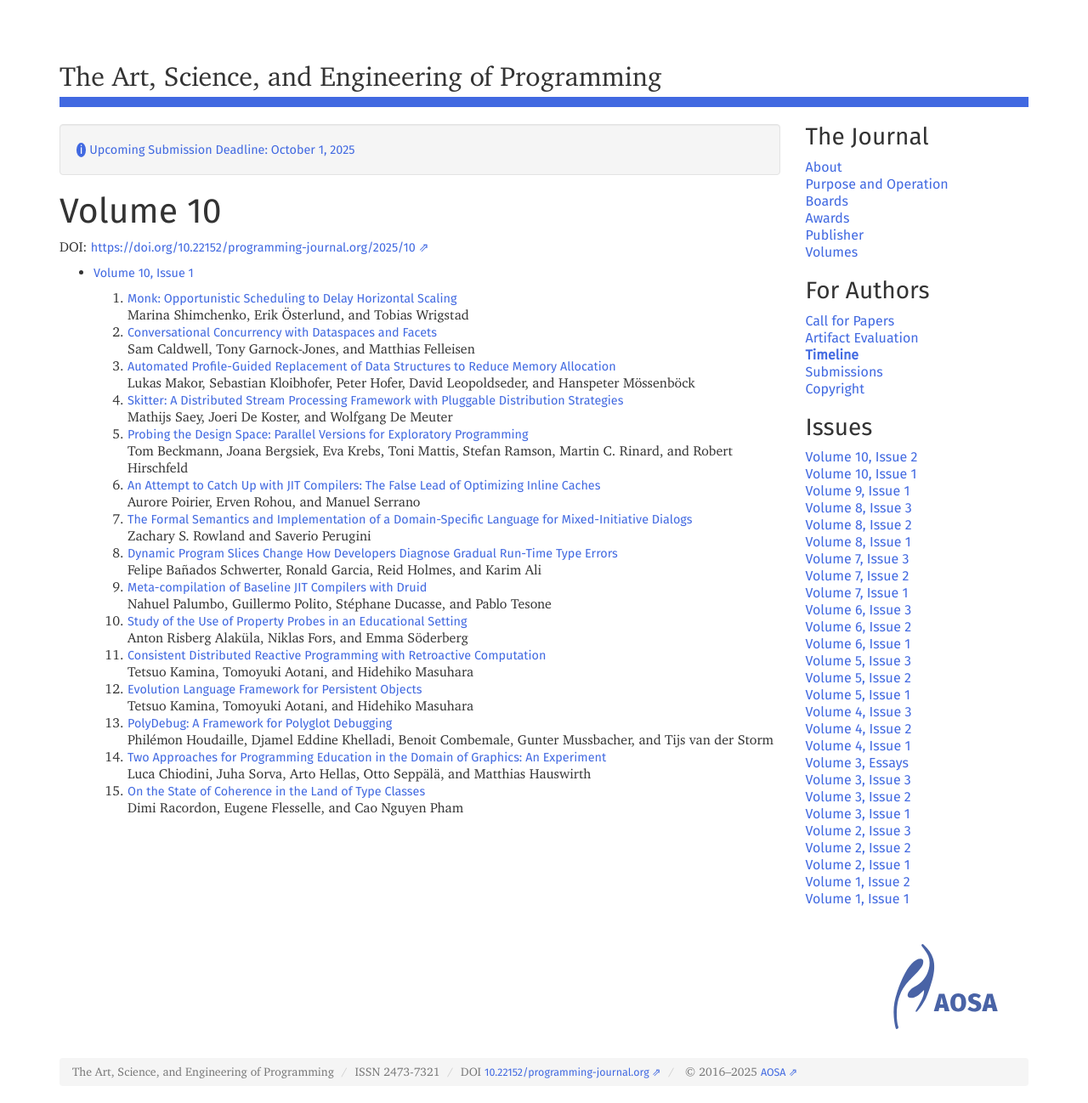
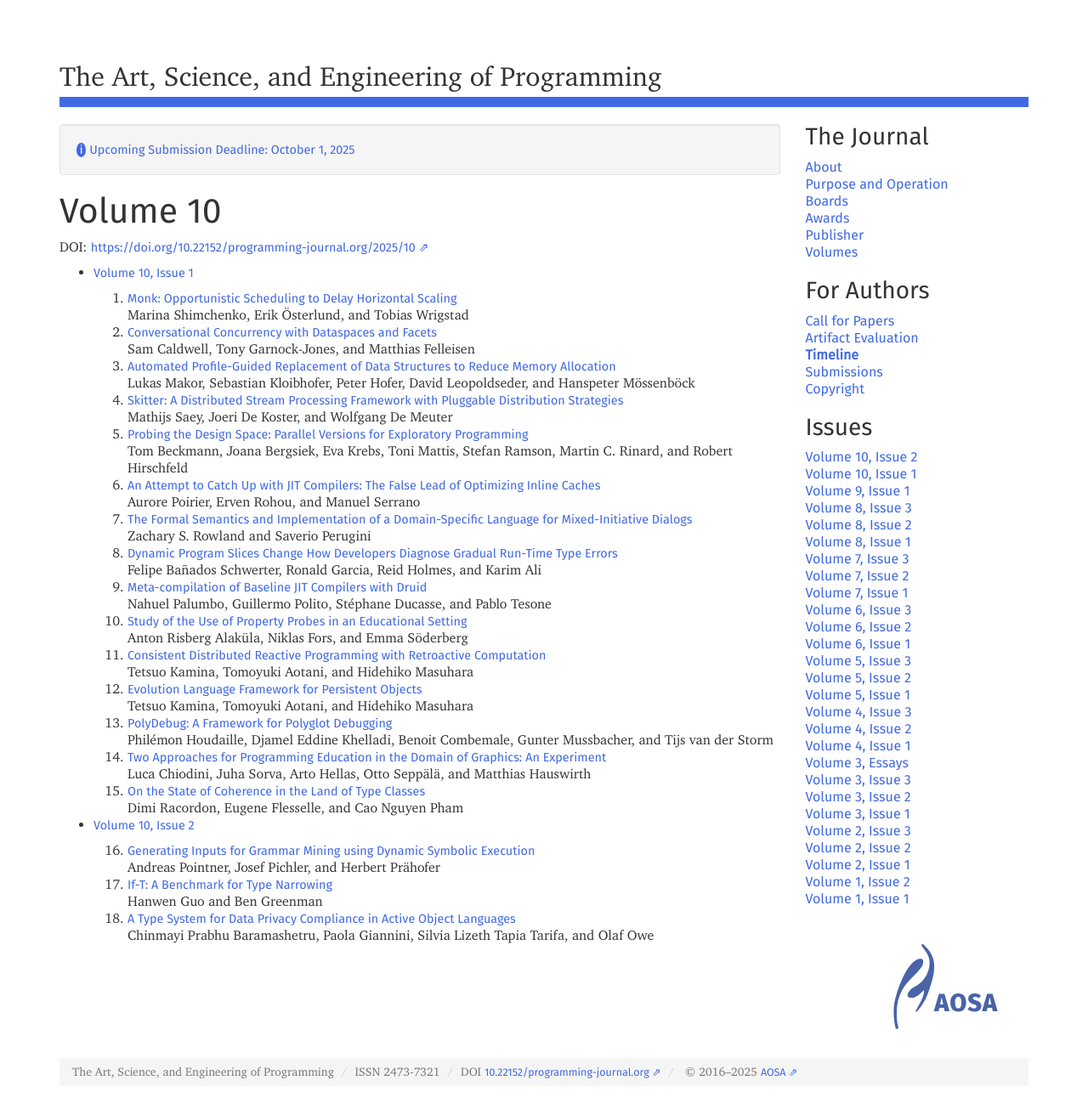
Before and after one commit to programming-journal/programming-journal.github.io, a Jekyll site: the page built from 2025/10/index.markdown, in a window 1280 px wide. Shown: the whole page at 85% size. Built offline with Jekyll 4.4.1, drawn with Linux system fonts in a browser that asks for light colours.

```diff
--- a/2025/10/16/index.markdown
+++ b/2025/10/16/index.markdown
@@ -21,6 +21,8 @@ authors:
     affiliation: "Johannes Kepler University Linz, Austria"
     id: "0000-0002-0139-8044"
 
+arxiv: "2508.03832"
+file: "https://arxiv.org/pdf/2508.03832v1.pdf"
 excerpt: |
     A vast number of software systems include components that parse and process structured input. In addition to programming languages, which are analyzed by compilers or interpreters, there are numerous components that process standardized or proprietary data formats of varying complexity. Even if such components were initially developed and tested based on a specification, such as a grammar, numerous modifications and adaptations over the course of software evolution can make it impossible to precisely determine which inputs they actually accept.
     In this situation, grammar mining can be used to reconstruct the specification in the form of a grammar. Established approaches already produce useful results, provided that sufficient input data is available to fully cover the input language. However, achieving this completeness is a major challenge. In practice, only input data recorded during the operation of the software systems is available. If this data is used for grammar mining, the resulting grammar reflects only the actual processed inputs but not the complete grammar of the input language accepted by the software component. As a result, edge cases or previously supported features that no longer appear in the available input data are missing from the generated grammar.
@@ -36,7 +38,7 @@ The Art, Science, and Engineering of Programming, 2025, Vol. 10, Issue 2, Articl
 Submission date: 2025-01-30
 Publication date: 2025-06-15
 DOI: <https://doi.org/10.22152/programming-journal.org/2025/10/16>
-Full text: *t.b.a*
+Full text: [PDF](https://arxiv.org/pdf/2508.03832v1.pdf)
 
 
 ### Abstract
--- a/2025/10/17/index.markdown
+++ b/2025/10/17/index.markdown
@@ -17,6 +17,8 @@ authors:
     affiliation: "University of Utah, USA"
     id: "0000-0001-7078-9287"
 
+arxiv: "2508.03830"
+file: "https://arxiv.org/pdf/2508.03830v1.pdf"
 excerpt: |
     **Context:**
     The design of static type systems that can validate dynamically-typed programs (**gradually**) is an ongoing challenge. A key difficulty is that dynamic code rarely follows datatype-driven design. Programs instead use runtime tests to narrow down the proper usage of incoming data. Type systems for dynamic languages thus need a **type narrowing** mechanism that refines the type environment along individual control paths based on dominating tests, a form of flow-sensitive typing. In order to express refinements, the type system must have some notion of sets and subsets. Since set-theoretic types are computationally and ergonomically complex, the need for type narrowing raises design questions about how to balance precision and performance.
@@ -39,7 +41,7 @@ The Art, Science, and Engineering of Programming, 2025, Vol. 10, Issue 2, Articl
 Submission date: 2025-02-01
 Publication date: 2025-06-15
 DOI: <https://doi.org/10.22152/programming-journal.org/2025/10/17>
-Full text: *t.b.a*
+Full text: [PDF](https://arxiv.org/pdf/2508.03830v1.pdf)
 
 
 ### Abstract
--- a/2025/10/index.markdown
+++ b/2025/10/index.markdown
@@ -42,3 +42,18 @@ Philémon Houdaille, Djamel Eddine Khelladi, Benoit Combemale, Gunter Mussbacher
 Luca Chiodini, Juha Sorva, Arto Hellas, Otto Seppälä, and Matthias Hauswirth
   1. [On the State of Coherence in the Land of Type Classes](/2025/10/15)
 Dimi Racordon, Eugene Flesselle, and Cao Nguyen Pham
+
+
+
+* [Volume 10, Issue 2](issue2)
+
+
+
+
+  {: start="16"}
+  1. [Generating Inputs for Grammar Mining using Dynamic Symbolic Execution](/2025/10/16)
+Andreas Pointner, Josef Pichler, and Herbert Prähofer
+  1. [If-T: A Benchmark for Type Narrowing](/2025/10/17)
+Hanwen Guo and Ben Greenman
+  1. [A Type System for Data Privacy Compliance in Active Object Languages](/2025/10/18)
+Chinmayi Prabhu Baramashetru, Paola Giannini, Silvia Lizeth Tapia Tarifa, and Olaf Owe
```
Also changed, not shown: 2025/10/18/index.markdown (+3 -1 lines).
